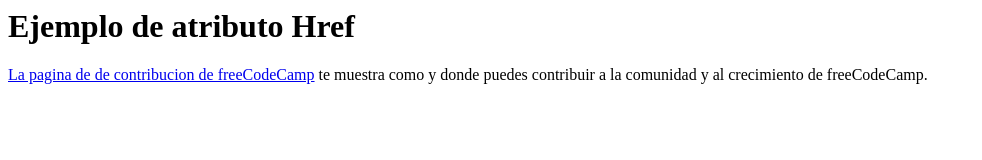
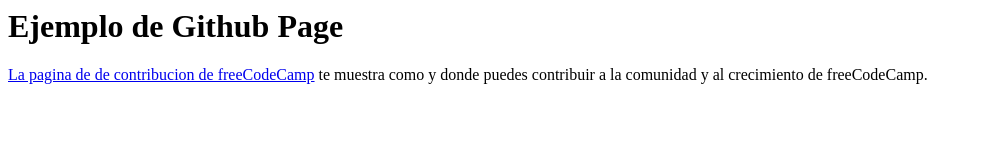
Before and after one commit to pcargar144/proyecto-asir-triana, a plain HTML site: page index.html in a window 1280 px wide. Shown: the whole page, without its empty margins (0-982 px from the left). Drawn offline with Linux system fonts and the light colour scheme.

Commit message:
Update header text for GitHub Page example

```diff
--- a/index.html
+++ b/index.html
@@ -3,7 +3,7 @@
     <title>Ejemplo de atributo Href</title>
   </head>
   <body>
-    <h1>Ejemplo de atributo Href</h1>
+    <h1>Ejemplo de Github Page</h1>
     <p>
       <a href="https://www.freecodecamp.org/contribute/">La pagina de de contribucion de freeCodeCamp</a> te muestra como y donde puedes contribuir a la comunidad y al crecimiento de freeCodeCamp.
     </p>
```
